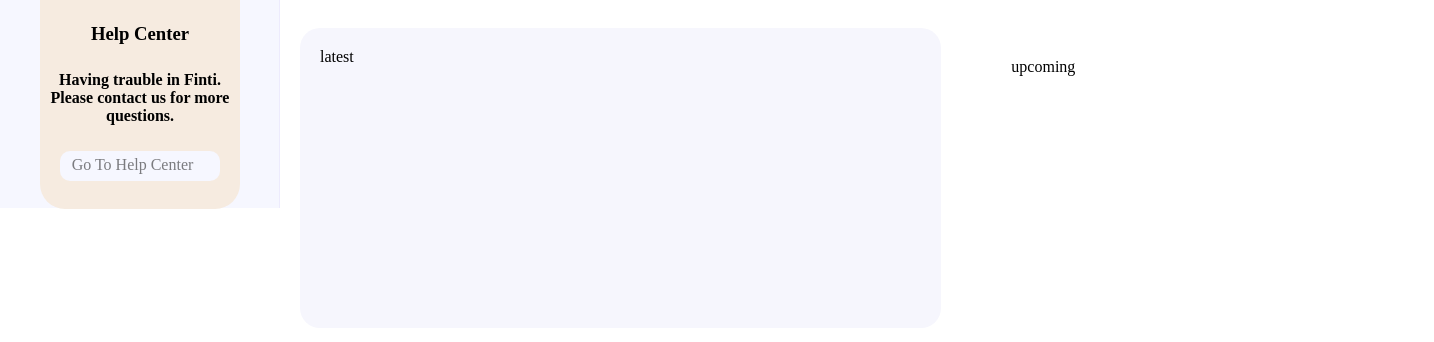
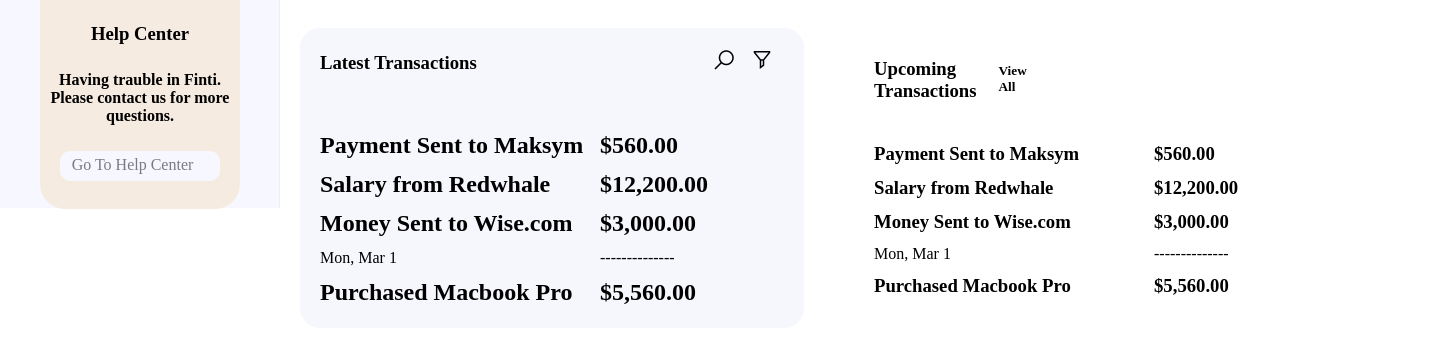
Before and after one commit to MiskamL/Frontend, a plain HTML site: page Lesson4FE/index.html in a window 1280 px wide. Shown: the part 592-934 px from the top of the page, 1434 px wide, since content can reach past the window. Drawn offline with nearby package versions, Linux system fonts and the light colour scheme.

Commit message:
modification home4

```diff
--- a/Lesson4FE/index.html
+++ b/Lesson4FE/index.html
@@ -373,8 +373,7 @@
 
       .transactions {
         display: flex;
-        width: 100%;
-
+        width: calc(100% - var(--sidebar-width));
         height: 100%;
       }
 
@@ -392,6 +391,25 @@
         margin: 20px;
         padding: 20px;
         background: hsl(240deg 67% 98%);
+      }
+
+      .latest__header,
+      .upcoming__header {
+        display: flex;
+        justify-content: space-between;
+        align-items: baseline;
+      }
+
+      .latest__uls {
+        padding-top: 30px;
+        display: flex;
+        justify-content: space-between;
+
+      }
+
+      .upcoming__uls {
+        display: flex;
+        justify-content: space-between;
       }
     /* Bottom section end */
 
@@ -622,11 +640,104 @@
 
               <div class="transactions">
 
-                <nav class="latest">latest</nav>
-                <nav class="upcoming">upcoming</nav>
-
+                <nav class="latest">
+                  <header class="latest__header">
+                    <h3>Latest Transactions</h3>
+                    <div>
+                      <i class="las la-search"></i>
+                      <i class="las la-filter"></i>
+                    </div>
+                  </header>
+                  <nav class="latest__uls">
+                    <div class="latest__firstul">
+                      <ul>
+                        <li>
+                          <h2>Payment Sent to Maksym</h2>
+                        </li>
+                        <li>
+                          <h2>Salary from Redwhale</h2>
+                        </li>
+                        <li>
+                          <h2>Money Sent to Wise.com</h2>
+                        </li>
+                        <li>
+                          <p>Mon, Mar 1</p>
+                        </li>
+                        <li>
+                          <h2>Purchased Macbook Pro</h2>
+                        </li>
+                      </ul>
+                    </div>
+                    <div class="latest__secondul">
+                      <ul>
+                        <li>
+                          <h2>$560.00</h2>
+                        </li>
+                        <li>
+                          <h2>$12,200.00</h2>
+                        </li>
+                        <li>
+                          <h2>$3,000.00</h2>
+                        </li>
+                        <li>
+                         <p>--------------</p>
+                        </li>
+                        <li>
+                          <h2>$5,560.00</h2>
+                        </li>
+                      </ul>
+                    </div>
+                  </nav>
+                </nav>
+                <nav class="upcoming">
+                  <header class="upcoming__header">
+                    <h3>Upcoming Transactions</h3>
+                    <div>
+                      <h5>View All</h5>
+                    </div>
+                  </header>
+                  <nav class="upcoming__uls">
+                    <div class="upcoming__firstul">
+                      <ul>
+                        <li>
+                          <h3>Payment Sent to Maksym</h3>
+                        </li>
+                        <li>
+                          <h3>Salary from Redwhale</h3>
+                        </li>
+                        <li>
+                          <h3>Money Sent to Wise.com</h3>
+                        </li>
+                        <li>
+                          <p>Mon, Mar 1</p>
+                        </li>
+                        <li>
+                          <h3>Purchased Macbook Pro</h3>
+                        </li>
+                      </ul>
+                    </div>
+                    <div class="upcoming__secondul">
+                      <ul>
+                        <li>
+                          <h3>$560.00</h3>
+                        </li>
+                        <li>
+                          <h3>$12,200.00</h3>
+                        </li>
+                        <li>
+                          <h3>$3,000.00</h3>
+                        </li>
+                        <li>
+                          <p>--------------</p>
+                        </li>
+                        <li>
+                          <h3>$5,560.00</h3>
+                        </li>
+                      </ul>
+                    </div>
+                </nav>
               </div>
-
+            </nav>
         </section>
     <!-- Bottom section end -->
     </main>
```
